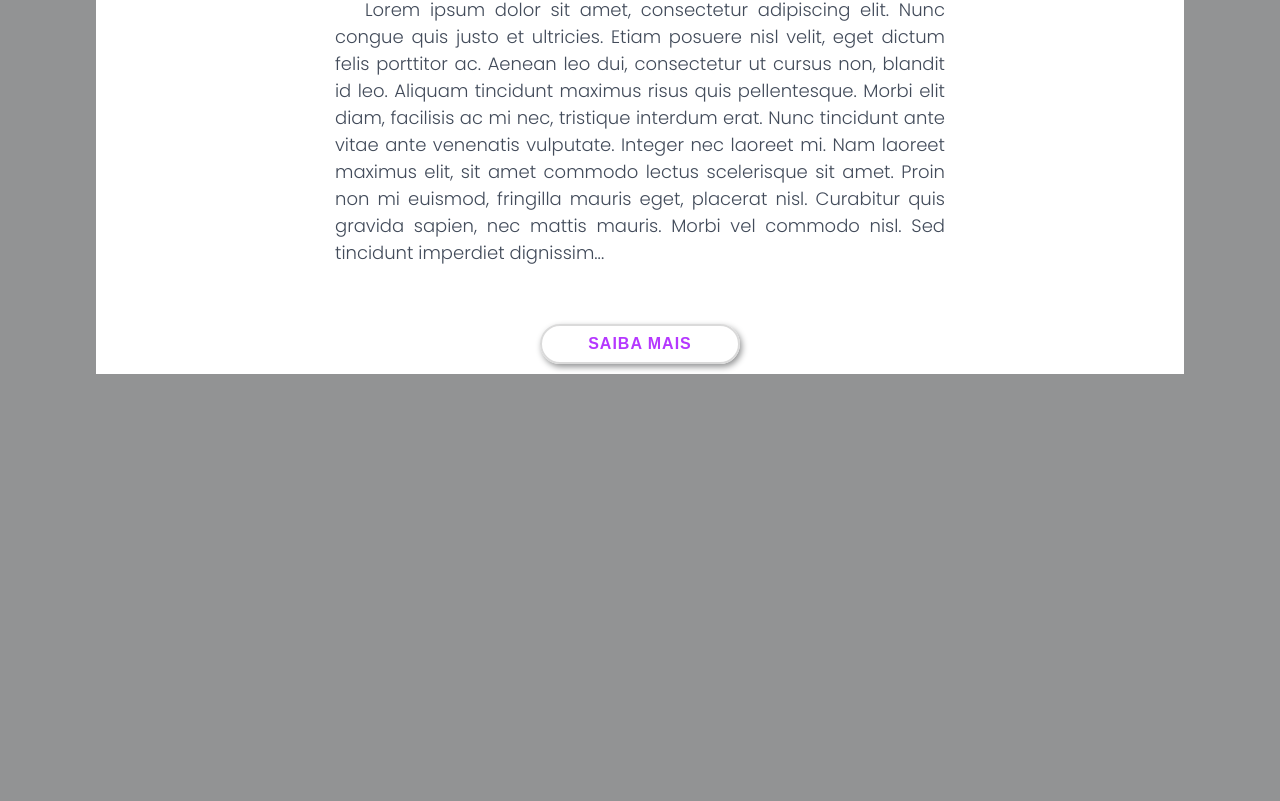
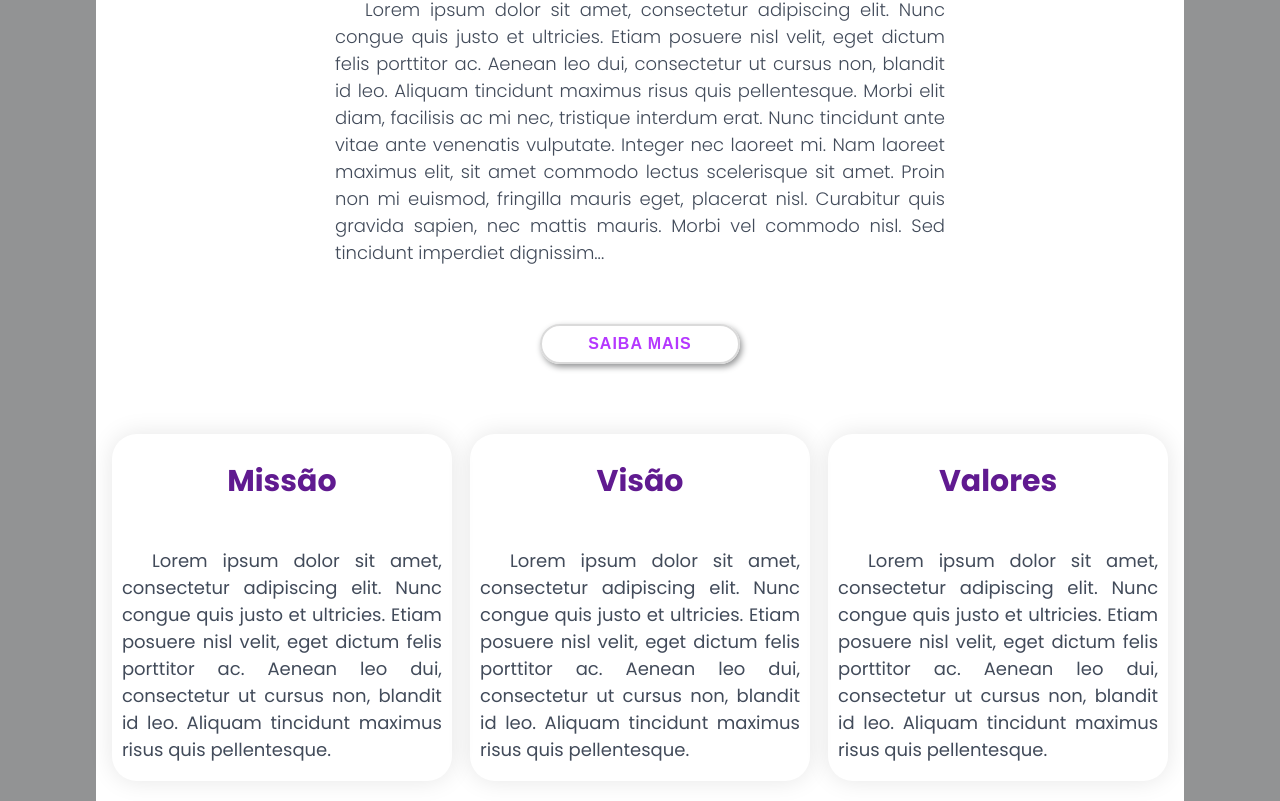
Before and after one commit to alinecbsr/icosocial-front, a React (Create React App) app: page / in a window 1280 px wide. Shown: the part 1480-2281 px from the top of the page. Before the commit the page ends 1854 px from the top, so only its background shows below. Built offline with nearby package versions, Linux system fonts and the light colour scheme.

Commit message:
'Definitions' component style adjustment

```diff
--- a/src/assets/sass/components/Definitions.scss
+++ b/src/assets/sass/components/Definitions.scss
@@ -1,24 +1,30 @@
 .define {
   width: 100%;
+  max-width: 98%;
   display: flex;
   flex-direction: row;
-  justify-content: center;
-  padding: 11rem 4rem;
-  margin: 0;
+  flex-wrap: wrap;
+  justify-content: space-between;
+  margin-top: 4rem;
+
+  @include responsive(tab_medium) {
+    flex-direction: column;
+    justify-content: center;
+    align-items: center;
+  }
 }
 
 .card {
-  max-width: 24rem;
+  max-width: 32rem;
   height: auto;
   display: flex;
   flex-direction: column;
   justify-content: center;
   align-items: center;
-  padding: 0 3rem;
-  margin: 0 2rem;
+  padding: 0 1rem;
+  margin: 2rem 0.5rem;
+  border-radius: 25px;
   box-shadow: 0px 0px 25px rgba(0, 0, 0, 0.1);
-  border-radius: 25px;
-
 
   &_title {
     text-align: center;
@@ -29,6 +35,8 @@
   &_text {
     font-size: 1.8rem;
     line-height: 2.7rem;
+    text-align: justify;
+    text-indent: 3rem;
     color: $color-grey-dark;
   }
 }
--- a/src/pages/Main/index.js
+++ b/src/pages/Main/index.js
@@ -1,14 +1,14 @@
 import React from 'react';
 import Hero from '../../components/Hero';
 import About from '../../components/About';
-// import Definitions from '../../components/Definitions';
+import Definitions from '../../components/Definitions';
 
 function Main() {
   return (
     <>
       <Hero />
       <About />
-      {/* <Definitions /> */}
+      <Definitions />
     </>
   );
 }
```
